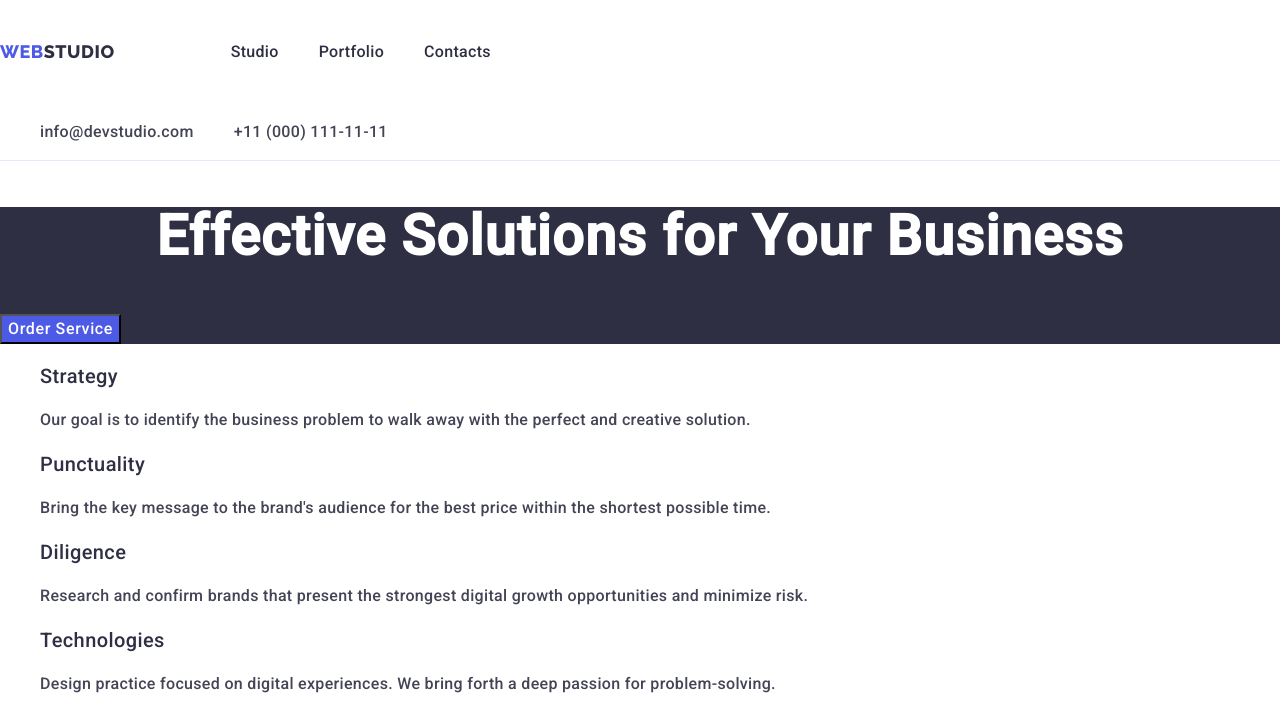
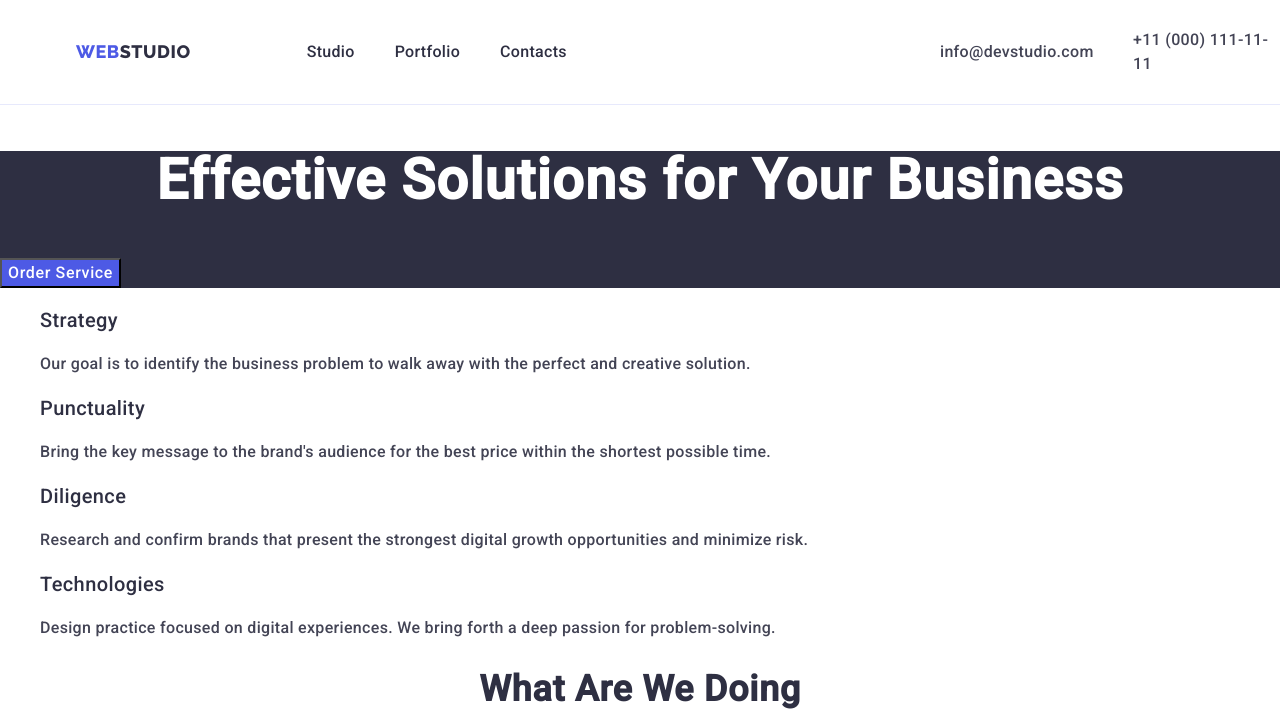
Before and after one commit to YLiubov/goit-markup-hw-03, a plain HTML site: page index.html in a window 1280 px wide. Shown: the top 723 px of the page. Drawn offline with nearby package versions, Linux system fonts and the light colour scheme.

Commit message:
header portfolio

```diff
--- a/css/styles.css
+++ b/css/styles.css
@@ -71,10 +71,8 @@ img {
 }
 
 .header-nav-list {
-	padding-top: 24px;
-	padding-bottom: 24px;
-	gap: 40px;
 	margin-right: 40px;
+	padding: 24px 0 24px
 }
 
 .header-nav-list:last-child {
@@ -115,21 +113,28 @@ img {
 .header-address-item {
 	display: flex;
 	align-items: center;
+
 }
 
 .header-address-link {
 	line-height: 1.5;
 	color: var(--color-slate);
-	gap: 40px;
 }
 
 .header-address-list {
 	display: flex;
+	padding: 24px 0 24px;
 	margin-right: 40px;
+	position: absolute;
+	width: 153px;
+	left: 940px;
 }
 
 .header-address-list:last-child {
 	margin-right: 0;
+	padding: 24px 0 24px;
+	width: 151px;
+	left: 1133px;
 }
 
 .header-address-link:hover,
--- a/index.html
+++ b/index.html
@@ -24,17 +24,15 @@
 	<body>
 		<!-- header-section  -->
 		<header class="header">
+			<div class="header-container container">
 				<nav class="header-nav">
-				<a class="logo link" href="./index.html"
-					>Web<span class="header-logo">Studio</span></a
-				>
+				<a class="logo link" href="./index.html">Web<span class="header-logo">Studio</span></a>
 				<ul class="header-nav-item list">
 					<li class="header-nav-list">
 						<a class="header-nav-link link" href="./index.html">Studio</a>
 					</li>
 					<li class="header-nav-list">
-						<a class="header-nav-link link" href="./portfolio.html">Portfolio</a
-						>
+						<a class="header-nav-link link" href="./portfolio.html">Portfolio</a>
 					</li>
 					<li class="header-nav-list">
 						<a class="header-nav-link link" href="">Contacts</a>
@@ -45,16 +43,15 @@
 					<ul class="header-address-item list">
 						<li class="header-address-list">
 							<a class="header-address-link link" href="mailto:info@devstudio.com"
-							>info@devstudio.com</a
-						>
+								>info@devstudio.com</a>
 						</li>
 						<li class="header-address-list">
 							<a class="header-address-link link" href="tel:+110001111111"
-							>+11 (000) 111-11-11</a
-						>
+								>+11 (000) 111-11-11</a>
 						</li>
 					</ul>
 				</address>
+			</div>
 		</header>
 		<!-- hero section 1 -->
 		<main>
```
Lines whose indentation alone changed are shown as unchanged.
